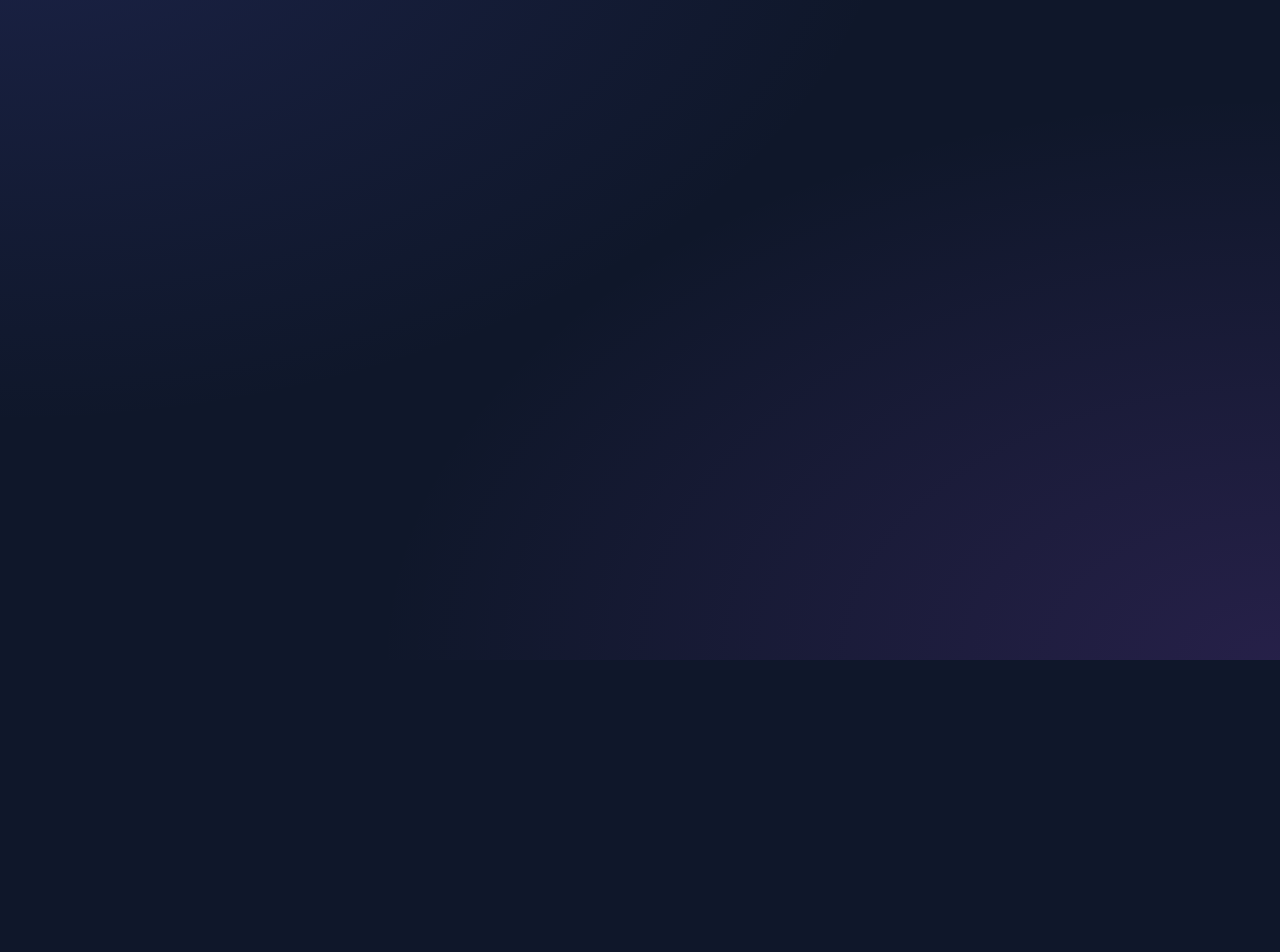
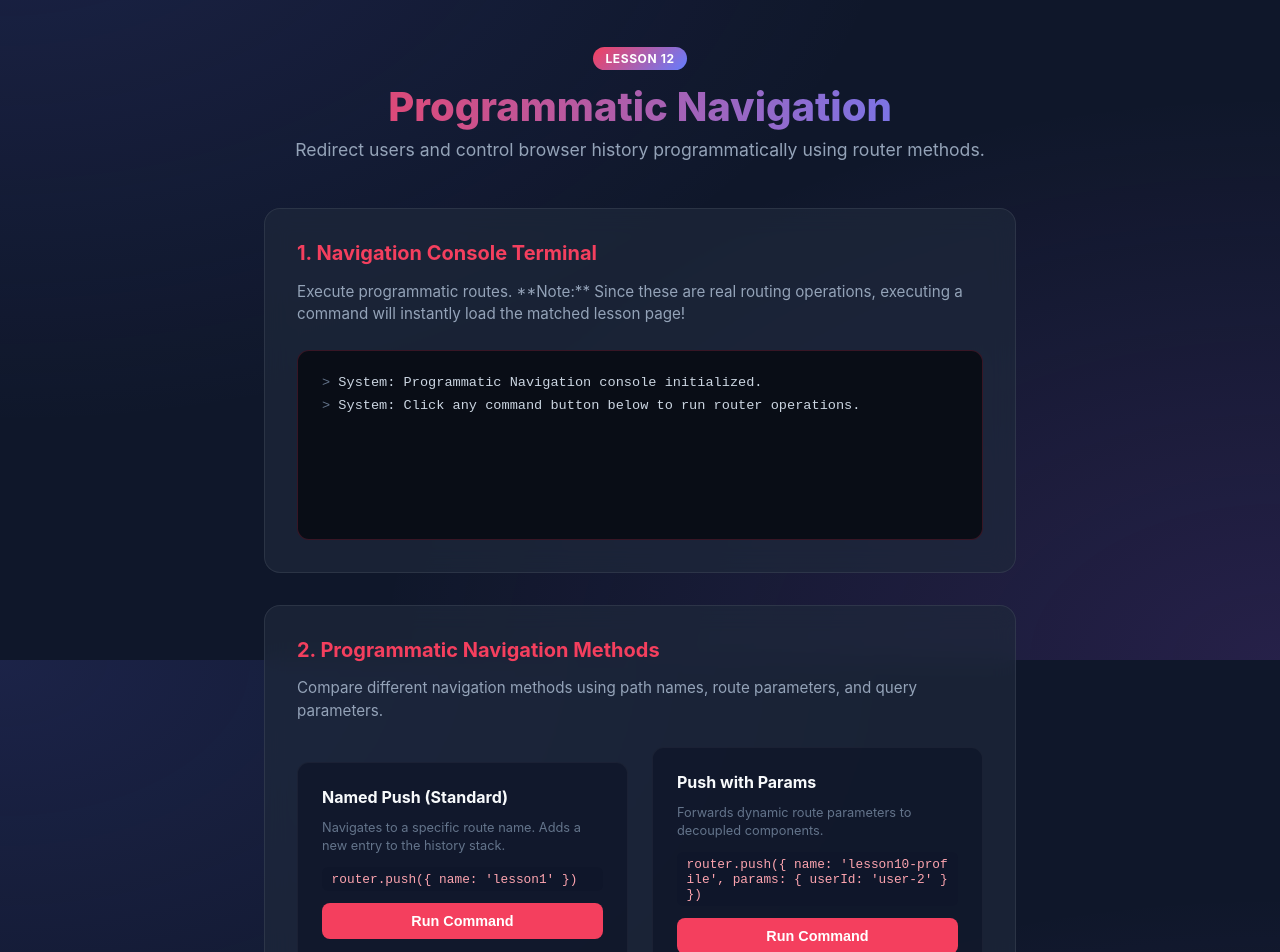
Before and after one commit to vanthorng/VueComposition, a Vue app: page /lesson/12 in a window 1280 px wide. Shown: the part 140-1092 px from the top of the page. Before the commit the page ends 800 px from the top, so only its background shows below. Built offline with nearby package versions, Linux system fonts and the light colour scheme; the HTML template or start-up script is replaced by a standard one.

Commit message:
lesson 12: programmatic navigation

```diff
--- a/src/App.vue
+++ b/src/App.vue
@@ -25,6 +25,9 @@
         <RouterLink to="/lesson/9" class="tab-btn" active-class="active">L09: Router</RouterLink>
         <RouterLink to="/lesson/10" class="tab-btn" active-class="active">L10: Params</RouterLink>
         <RouterLink to="/lesson/11" class="tab-btn" active-class="active">L11: Query</RouterLink>
+        <RouterLink to="/lesson/12" class="tab-btn" active-class="active"
+          >L12: Navigation</RouterLink
+        >
       </div>
     </nav>
 
--- /dev/null
+++ b/src/lessons/Lesson12.vue
@@ -0,0 +1,385 @@
+<script setup lang="ts">
+import { ref } from 'vue'
+import { useRouter } from 'vue-router'
+
+const router = useRouter()
+const terminalLogs = ref<string[]>([
+  'System: Programmatic Navigation console initialized.',
+  'System: Click any command button below to run router operations.',
+])
+
+const logTerminal = (message: string) => {
+  terminalLogs.value.push(`[${new Date().toLocaleTimeString()}] ${message}`)
+  // keep last 8 logs
+  if (terminalLogs.value.length > 8) {
+    terminalLogs.value.shift()
+  }
+}
+
+// Named routes push
+const navByRouteName = async () => {
+  logTerminal("Running: router.push({ name: 'lesson1' })")
+  await router.push({ name: 'lesson1' })
+}
+
+// Push with parameters
+const navWithParams = async () => {
+  logTerminal("Running: router.push({ name: 'lesson10-profile', params: { userId: 'user-2' } })")
+  await router.push({ name: 'lesson10-profile', params: { userId: 'user-2' } })
+}
+
+// Replace route
+const navWithReplace = async () => {
+  logTerminal("Running: router.replace({ name: 'lesson8' })")
+  await router.replace({ name: 'lesson8' })
+}
+
+// Query parameters push
+const navWithQuery = async () => {
+  logTerminal("Running: router.push({ name: 'lesson11', query: { q: 'monitor', sort: 'desc' } })")
+  await router.push({ name: 'lesson11', query: { q: 'monitor', sort: 'desc' } })
+}
+
+// Go backward / forward
+const navGoBack = () => {
+  logTerminal('Running: router.go(-1)')
+  router.go(-1)
+}
+
+const navGoForward = () => {
+  logTerminal('Running: router.go(1)')
+  router.go(1)
+}
+</script>
+
+<template>
+  <div class="lesson-container">
+    <header class="lesson-header">
+      <span class="badge">Lesson 12</span>
+      <h1>Programmatic Navigation</h1>
+      <p class="subtitle">
+        Redirect users and control browser history programmatically using router methods.
+      </p>
+    </header>
+
+    <main class="lesson-content">
+      <!-- Card 1: Console -->
+      <section class="card">
+        <h2>1. Navigation Console Terminal</h2>
+        <p class="description">
+          Execute programmatic routes. **Note:** Since these are real routing operations, executing
+          a command will instantly load the matched lesson page!
+        </p>
+
+        <div class="demo-box terminal-box">
+          <div class="terminal-screen">
+            <div v-for="(log, idx) in terminalLogs" :key="idx" class="terminal-line">
+              <span class="prompt">></span> {{ log }}
+            </div>
+          </div>
+        </div>
+      </section>
+
+      <!-- Card 2: Command list -->
+      <section class="card">
+        <h2>2. Programmatic Navigation Methods</h2>
+        <p class="description">
+          Compare different navigation methods using path names, route parameters, and query
+          parameters.
+        </p>
+
+        <div class="demo-box commands-grid">
+          <!-- Command A -->
+          <div class="command-card">
+            <h3>Named Push (Standard)</h3>
+            <p class="hint">
+              Navigates to a specific route name. Adds a new entry to the history stack.
+            </p>
+            <code>router.push({ name: 'lesson1' })</code>
+            <button @click="navByRouteName" class="btn btn-primary">Run Command</button>
+          </div>
+
+          <!-- Command B -->
+          <div class="command-card">
+            <h3>Push with Params</h3>
+            <p class="hint">Forwards dynamic route parameters to decoupled components.</p>
+            <code>router.push({ name: 'lesson10-profile', params: { userId: 'user-2' } })</code>
+            <button @click="navWithParams" class="btn btn-primary">Run Command</button>
+          </div>
+
+          <!-- Command C -->
+          <div class="command-card">
+            <h3>Replace State</h3>
+            <p class="hint">
+              Replaces the active route. User cannot click the Back button to return here.
+            </p>
+            <code>router.replace({ name: 'lesson8' })</code>
+            <button @click="navWithReplace" class="btn btn-toggle">Run Command</button>
+          </div>
+
+          <!-- Command D -->
+          <div class="command-card">
+            <h3>Push with Query</h3>
+            <p class="hint">Loads a route directly with pre-populated URL query strings.</p>
+            <code>router.push({ name: 'lesson11', query: { q: 'monitor' } })</code>
+            <button @click="navWithQuery" class="btn btn-primary">Run Command</button>
+          </div>
+        </div>
+      </section>
+
+      <!-- Card 3: History modification -->
+      <section class="card">
+        <h2>3. History Manipulation (router.go)</h2>
+        <p class="description">
+          Navigate backwards or forwards through the user's browser history stack by specific steps.
+        </p>
+
+        <div class="demo-box history-box">
+          <div class="button-group">
+            <button @click="navGoBack" class="btn btn-secondary">⬅️ Go Back (router.go(-1))</button>
+            <button @click="navGoForward" class="btn btn-secondary">
+              ➡️ Go Forward (router.go(1))
+            </button>
+          </div>
+          <p class="hint">
+            Go back acts like the browser Back button. Forward acts like the browser Forward button.
+          </p>
+        </div>
+      </section>
+    </main>
+  </div>
+</template>
+
+<style scoped>
+.lesson-container {
+  max-width: 800px;
+  margin: 2rem auto;
+  padding: 0 1.5rem;
+  font-family:
+    'Inter',
+    system-ui,
+    -apple-system,
+    sans-serif;
+  color: #f3f4f6;
+}
+
+.lesson-header {
+  text-align: center;
+  margin-bottom: 3rem;
+}
+
+.badge {
+  background: linear-gradient(135deg, #f43f5e, #647eff);
+  color: #fff;
+  font-weight: 700;
+  font-size: 0.75rem;
+  padding: 0.25rem 0.75rem;
+  border-radius: 9999px;
+  text-transform: uppercase;
+  letter-spacing: 0.05em;
+  display: inline-block;
+  margin-bottom: 0.75rem;
+}
+
+.lesson-header h1 {
+  font-size: 2.5rem;
+  font-weight: 800;
+  margin: 0;
+  background: linear-gradient(to right, #f43f5e, #647eff);
+  -webkit-background-clip: text;
+  -webkit-text-fill-color: transparent;
+}
+
+.subtitle {
+  color: #94a3b8;
+  font-size: 1.1rem;
+  margin-top: 0.5rem;
+}
+
+.lesson-content {
+  display: flex;
+  flex-direction: column;
+  gap: 2rem;
+}
+
+.card {
+  background: rgba(30, 41, 59, 0.7);
+  backdrop-filter: blur(12px);
+  border: 1px solid rgba(255, 255, 255, 0.08);
+  border-radius: 16px;
+  padding: 2rem;
+  transition:
+    transform 0.2s ease,
+    border-color 0.2s ease;
+}
+
+.card:hover {
+  border-color: rgba(244, 63, 94, 0.4);
+}
+
+.card h2 {
+  font-size: 1.25rem;
+  color: #f43f5e;
+  margin-top: 0;
+  margin-bottom: 0.5rem;
+}
+
+.description {
+  color: #94a3b8;
+  font-size: 0.95rem;
+  line-height: 1.5;
+  margin-bottom: 1.5rem;
+}
+
+code {
+  background: rgba(15, 23, 42, 0.6);
+  padding: 0.3rem 0.6rem;
+  border-radius: 6px;
+  font-family: 'Fira Code', monospace;
+  font-size: 0.8em;
+  color: #fda4af;
+  word-break: break-all;
+  display: inline-block;
+  width: 100%;
+  text-align: left;
+}
+
+.demo-box {
+  background: rgba(15, 23, 42, 0.8);
+  border-radius: 12px;
+  padding: 1.5rem;
+  display: flex;
+  flex-direction: column;
+  align-items: center;
+  gap: 1rem;
+  border: 1px solid rgba(255, 255, 255, 0.04);
+}
+
+.terminal-box {
+  background: #090d16;
+  border: 1px solid rgba(244, 63, 94, 0.2);
+  align-items: stretch;
+}
+
+.terminal-screen {
+  font-family: 'Fira Code', monospace;
+  font-size: 0.85rem;
+  color: #f43f5e;
+  display: flex;
+  flex-direction: column;
+  gap: 0.5rem;
+  min-height: 140px;
+  text-align: left;
+}
+
+.prompt {
+  color: #64748b;
+  user-select: none;
+}
+
+.terminal-line {
+  color: #cbd5e1;
+  animation: scan 0.2s ease-out;
+}
+
+@keyframes scan {
+  from {
+    opacity: 0;
+    transform: translateY(2px);
+  }
+  to {
+    opacity: 1;
+    transform: translateY(0);
+  }
+}
+
+.commands-grid {
+  display: grid;
+  grid-template-columns: 1fr 1fr;
+  gap: 1.5rem;
+  width: 100%;
+  background: transparent;
+  border: none;
+  padding: 0;
+}
+
+.command-card {
+  background: rgba(15, 23, 42, 0.8);
+  border: 1px solid rgba(255, 255, 255, 0.04);
+  border-radius: 12px;
+  padding: 1.5rem;
+  text-align: left;
+  display: flex;
+  flex-direction: column;
+  gap: 0.75rem;
+  justify-content: space-between;
+}
+
+.command-card h3 {
+  font-size: 1rem;
+  margin: 0;
+  color: #f8fafc;
+}
+
+.button-group {
+  display: flex;
+  gap: 0.75rem;
+  flex-wrap: wrap;
+  justify-content: center;
+}
+
+.btn {
+  padding: 0.6rem 1.2rem;
+  font-size: 0.9rem;
+  font-weight: 600;
+  border: none;
+  border-radius: 8px;
+  cursor: pointer;
+  transition: all 0.2s ease;
+  width: 100%;
+}
+
+.btn-primary {
+  background: #f43f5e;
+  color: #fff;
+}
+
+.btn-primary:hover {
+  background: #e11d48;
+  transform: translateY(-1px);
+}
+
+.btn-secondary {
+  background: rgba(148, 163, 184, 0.15);
+  color: #f8fafc;
+  border: 1px solid rgba(255, 255, 255, 0.05);
+}
+
+.btn-secondary:hover {
+  background: rgba(148, 163, 184, 0.25);
+  transform: translateY(-1px);
+}
+
+.btn-toggle {
+  background: linear-gradient(135deg, #f43f5e, #647eff);
+  color: #fff;
+}
+
+.btn-toggle:hover {
+  opacity: 0.95;
+  transform: translateY(-1px);
+}
+
+.hint {
+  font-size: 0.8rem;
+  color: #64748b;
+  margin: 0;
+  line-height: 1.4;
+}
+
+@media (max-width: 640px) {
+  .commands-grid {
+    grid-template-columns: 1fr;
+  }
+}
+</style>
--- a/src/router/index.ts
+++ b/src/router/index.ts
@@ -5,7 +5,7 @@ const router = createRouter({
   routes: [
     {
       path: '/',
-      redirect: '/lesson/11', // Redirect home to the current lesson
+      redirect: '/lesson/12', // Redirect home to the current lesson
     },
     {
       path: '/lesson/1',
@@ -74,6 +74,11 @@ const router = createRouter({
       name: 'lesson11',
       component: () => import('../lessons/Lesson11.vue'),
     },
+    {
+      path: '/lesson/12',
+      name: 'lesson12',
+      component: () => import('../lessons/Lesson12.vue'),
+    },
   ],
 })
 
```
